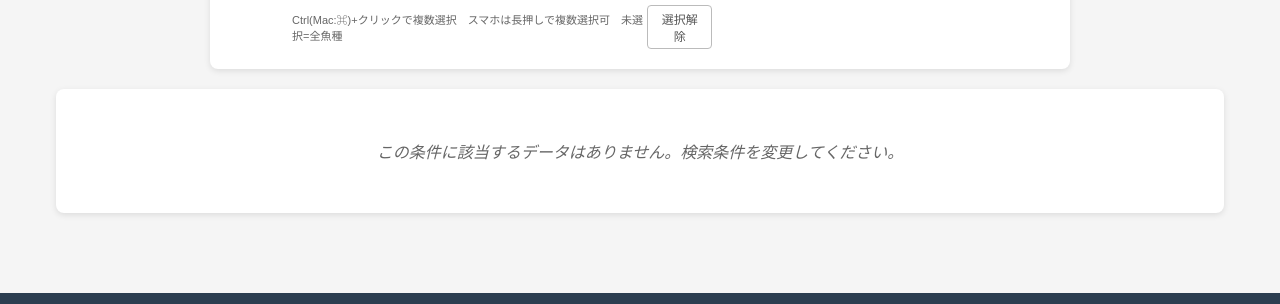
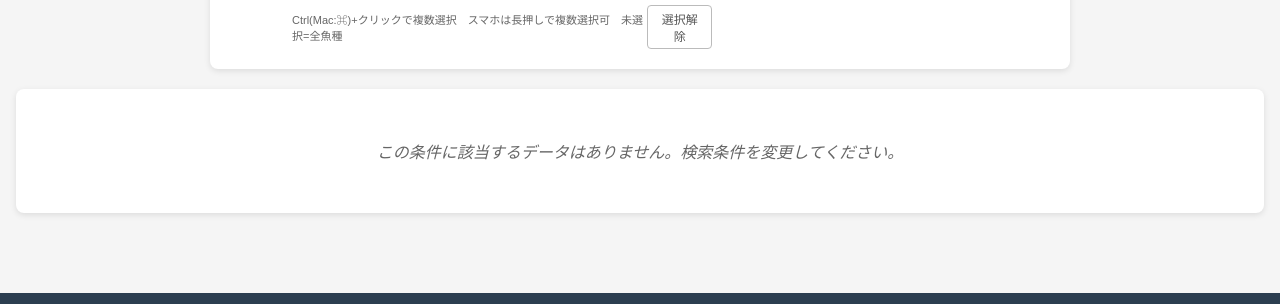
Before and after one commit to MarkStoneRiver/fishing-management, a Flask app: page /past_landings/ in a window 1280 px wide. Shown: the part 604-908 px from the top of the page. Run offline with Flask 3, Linux system fonts and the light colour scheme; data comes from the database, SQL or seed files in the repository; data that the repository does not hold is empty.

Commit message:
style: 共通レイアウトおよび過去水揚げテーブルの最大幅を1400pxに拡張

```diff
--- a/static/style.css
+++ b/static/style.css
@@ -143,7 +143,7 @@ body {
 
 /* --- ページコンテナ --- */
 .page-container {
-  max-width: 1200px;
+  max-width: 1400px;
   margin: 24px auto 80px auto;
   padding: 0 16px;
 }
--- a/templates/past_landings.html
+++ b/templates/past_landings.html
@@ -193,7 +193,7 @@
 
     /* ===== データテーブル ===== */
     .data-card {
-        max-width: 1200px;
+        max-width: 1400px;
         margin: 0 auto;
         overflow: hidden;
     }
```
